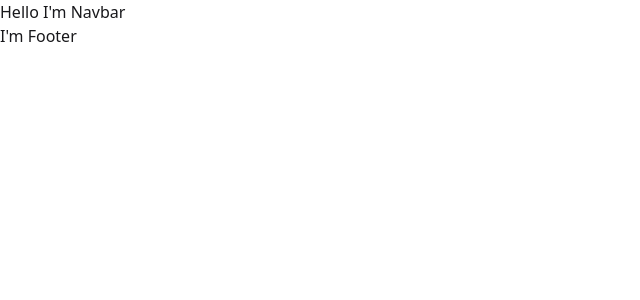
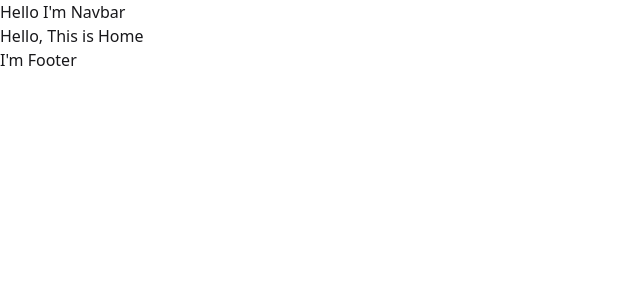
Before and after one commit to AbrarulRhythm/book-vibe, a React (Vite) app: page / in a window 1280 px wide. Shown: the top 300 px of the page, without its empty margins (0-640 px from the left). Built offline with nearby package versions, Linux system fonts and the light colour scheme.

Commit message:
added error page and setup default page index

```diff
--- a/src/Routes/Routes.jsx
+++ b/src/Routes/Routes.jsx
@@ -1,10 +1,16 @@
 import React from 'react';
 import { createBrowserRouter } from "react-router";
 import Root from '../pages/Root/Root';
+import ErrorPage from '../pages/ErrorPage/ErrorPage';
+import Home from '../pages/Home/Home';
 
 export const router = createBrowserRouter([
     {
         path: '/',
-        Component: Root
+        Component: Root,
+        errorElement: <ErrorPage></ErrorPage>,
+        children: [
+            { index: true, path: '/', Component: Home }
+        ]
     }
 ]);
--- a/src/main.jsx
+++ b/src/main.jsx
@@ -2,8 +2,8 @@ import { StrictMode } from 'react';
 import { createRoot } from 'react-dom/client';
 import './index.css';
 import App from './App.jsx';
-import { RouterProvider } from "react-router/dom";
-import { router } from './Routes/routes.jsx';
+import { RouterProvider } from "react-router";
+import { router } from './Routes/Routes.jsx';
 
 createRoot(document.getElementById('root')).render(
   <StrictMode>
--- /dev/null
+++ b/src/pages/ErrorPage/ErrorPage.jsx
@@ -0,0 +1,11 @@
+import React from 'react';
+
+const ErrorPage = () => {
+    return (
+        <div>
+            <h1>Page Not Found</h1>
+        </div>
+    );
+};
+
+export default ErrorPage;
--- /dev/null
+++ b/src/pages/Home/Home.jsx
@@ -0,0 +1,11 @@
+import React from 'react';
+
+const Home = () => {
+    return (
+        <div>
+            <h1>Hello, This is Home</h1>
+        </div>
+    );
+};
+
+export default Home;
```
